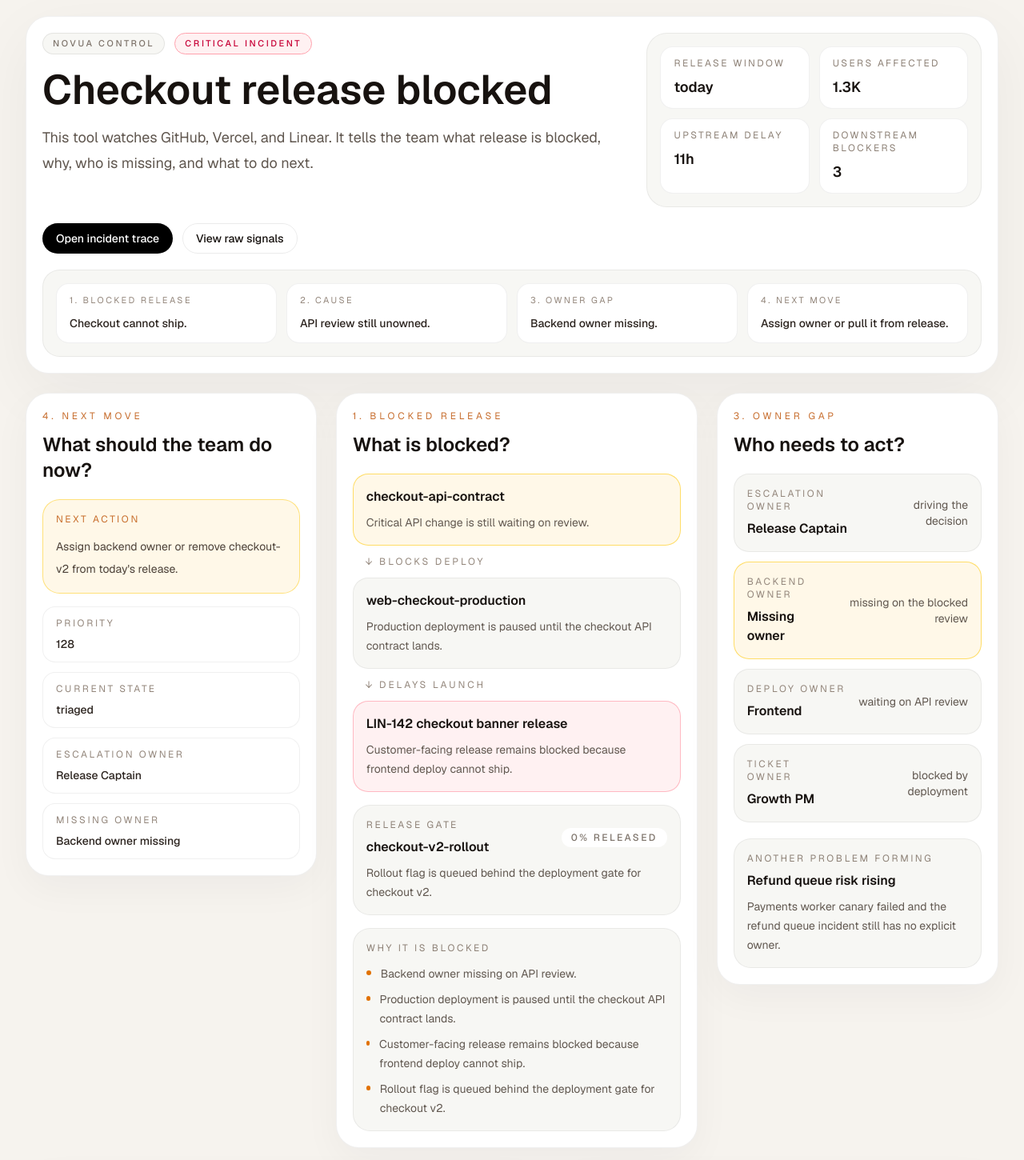
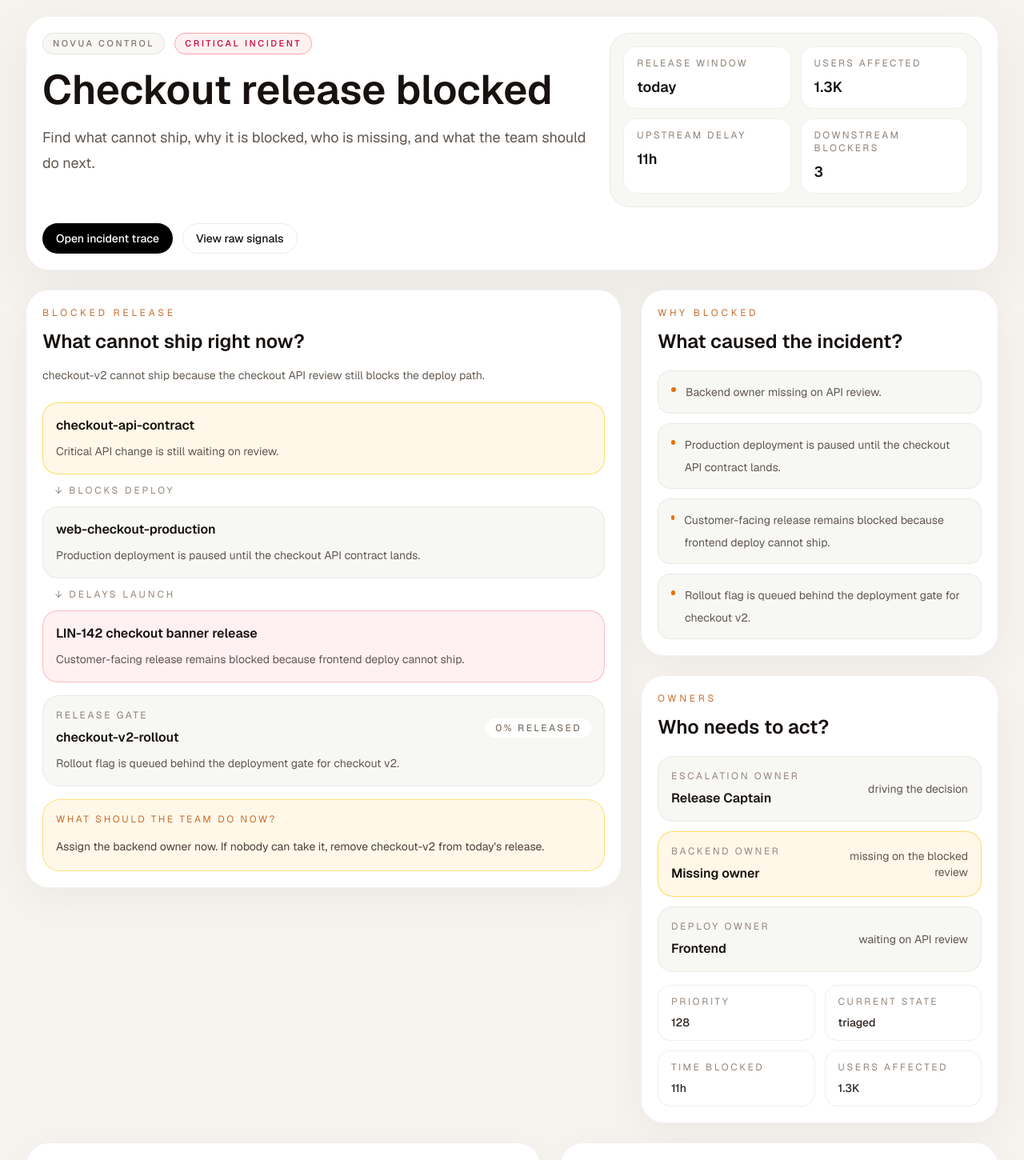
Before and after one commit to iveteamorim/novua-control, a Next.js app: page / in a window 1280 px wide. Shown: the top 1450 px of the page at 80% size. Built offline with nearby package versions, Linux system fonts and the light colour scheme.

Commit message:
refactor: simplify home console narrative

```diff
--- a/src/app/page.tsx
+++ b/src/app/page.tsx
@@ -18,7 +18,6 @@ const severityStyles = {
 export default async function Home() {
   const snapshot = await getDashboardSnapshot();
   const topAlert = snapshot.primaryAlert;
-  const secondaryAlert = snapshot.alerts[1] ?? null;
   const [sourceOverview, artifactsBySource, auditTrail] = await Promise.all([
     getSourceOverview(),
     getArtifactsBySource(),
@@ -127,8 +126,8 @@ export default async function Home() {
                 Checkout release blocked
               </h1>
               <p className="max-w-4xl text-base leading-8 text-[#5f564e] sm:text-lg">
-                This tool watches GitHub, Vercel, and Linear. It tells the team what
-                release is blocked, why, who is missing, and what to do next.
+                Find what cannot ship, why it is blocked, who is missing, and what
+                the team should do next.
               </p>
             </div>
 
@@ -163,43 +162,14 @@ export default async function Home() {
               View raw signals
             </Link>
           </div>
-
-          <div className="mt-5 grid gap-3 rounded-[1.35rem] border border-black/6 bg-[#f7f7f4] p-4 md:grid-cols-4">
-            <MiniGuideStep step="1" label="Blocked release" value="Checkout cannot ship." />
-            <MiniGuideStep step="2" label="Cause" value="API review still unowned." />
-            <MiniGuideStep step="3" label="Owner gap" value="Backend owner missing." />
-            <MiniGuideStep step="4" label="Next move" value="Assign owner or pull it from release." />
-          </div>
         </header>
 
-        <section className="grid items-start gap-6 xl:grid-cols-[0.95fr_1.18fr_0.92fr]">
+        <section className="grid items-start gap-6 xl:grid-cols-[1.25fr_0.75fr]">
           <div className="rounded-[1.8rem] border border-black/6 bg-white p-5 shadow-[0_16px_48px_rgba(17,24,39,0.04)]">
             <SectionHeader
-              eyebrow="4. Next move"
-              title="What should the team do now?"
-            />
-
-            <div className="mt-5 rounded-[1.35rem] border border-amber-300/60 bg-[#fff8e8] p-4">
-              <p className="text-xs uppercase tracking-[0.22em] text-amber-700/82">
-                Next action
-              </p>
-              <p className="mt-3 text-sm leading-7 text-[#4c4138]">
-                Assign backend owner or remove checkout-v2 from today&apos;s release.
-              </p>
-            </div>
-
-            <div className="mt-4 grid gap-3 sm:grid-cols-2 xl:grid-cols-1">
-              <CaseFact label="Priority" value={`${topAlert.riskScore}`} />
-              <CaseFact label="Current state" value={topAlert.state} />
-              <CaseFact label="Escalation owner" value={topAlert.owner ?? "Unassigned"} />
-              <CaseFact label="Missing owner" value={blockedPr?.owner ?? "Backend owner missing"} />
-            </div>
-          </div>
-
-          <div className="rounded-[1.8rem] border border-black/6 bg-white p-5 shadow-[0_16px_48px_rgba(17,24,39,0.04)]">
-            <SectionHeader
-              eyebrow="1. Blocked release"
-              title="What is blocked?"
+              eyebrow="Blocked release"
+              title="What cannot ship right now?"
+              description="checkout-v2 cannot ship because the checkout API review still blocks the deploy path."
             />
 
             <div className="mt-5 grid gap-3 lg:grid-cols-[1fr_auto_1fr_auto_1fr] xl:grid-cols-1">
@@ -242,24 +212,37 @@ export default async function Home() {
               </p>
             </div>
 
-            <div className="mt-4 rounded-[1.35rem] border border-black/6 bg-[#f7f7f4] p-4">
-              <p className="text-xs uppercase tracking-[0.22em] text-[#8d8176]">
-                Why it is blocked
+            <div className="mt-4 rounded-[1.35rem] border border-amber-300/60 bg-[#fff8e8] p-4">
+              <p className="text-xs uppercase tracking-[0.22em] text-amber-700/82">
+                What should the team do now?
               </p>
-              <ul className="mt-3 space-y-2 text-sm leading-6 text-[#615850]">
+              <p className="mt-3 text-sm leading-7 text-[#4c4138]">
+                Assign the backend owner now. If nobody can take it, remove
+                checkout-v2 from today&apos;s release.
+              </p>
+            </div>
+          </div>
+
+          <div className="space-y-6">
+            <div className="rounded-[1.8rem] border border-black/6 bg-white p-5 shadow-[0_16px_48px_rgba(17,24,39,0.04)]">
+              <SectionHeader
+                eyebrow="Why blocked"
+                title="What caused the incident?"
+              />
+
+              <ul className="mt-5 space-y-3 text-sm leading-7 text-[#615850]">
                 {criticalSignals.map((signal) => (
-                  <li key={signal} className="flex gap-3">
+                  <li key={signal} className="flex gap-3 rounded-[1rem] border border-black/6 bg-[#f7f7f4] px-4 py-3">
                     <span className="mt-2 h-1.5 w-1.5 rounded-full bg-amber-600" />
                     <span>{signal}</span>
                   </li>
                 ))}
               </ul>
             </div>
-          </div>
 
             <div className="rounded-[1.8rem] border border-black/6 bg-white p-5 shadow-[0_16px_48px_rgba(17,24,39,0.04)]">
               <SectionHeader
-              eyebrow="3. Owner gap"
+                eyebrow="Owners"
                 title="Who needs to act?"
               />
 
@@ -280,24 +263,20 @@ export default async function Home() {
                   value={blockedDeploy?.owner ?? "Frontend"}
                   status="waiting on API review"
                 />
-              <OwnerRow
-                label="Ticket owner"
-                value={blockedTicket?.owner ?? "Growth PM"}
-                status="blocked by deployment"
+              </div>
+
+              <div className="mt-4 grid gap-3 sm:grid-cols-2">
+                <CaseFact label="Priority" value={`${topAlert.riskScore}`} />
+                <CaseFact label="Current state" value={topAlert.state} />
+                <CaseFact
+                  label="Time blocked"
+                  value={`${openHours ?? snapshot.meanDecisionDelayHours}h`}
+                />
+                <CaseFact
+                  label="Users affected"
+                  value={impactedUsers ? formatCompactNumber(impactedUsers) : "1.2k"}
                 />
               </div>
-
-            <div className="mt-5 rounded-[1.35rem] border border-black/6 bg-[#f7f7f4] p-4">
-              <p className="text-xs uppercase tracking-[0.22em] text-[#8d8176]">
-                Another problem forming
-              </p>
-              <h3 className="mt-2 text-base font-semibold text-[#17120f]">
-                {secondaryAlert?.title ?? "Refund queue risk rising"}
-              </h3>
-              <p className="mt-2 text-sm leading-6 text-[#615850]">
-                {secondaryAlert?.summary ??
-                  "A secondary incident is already forming in the background while checkout remains blocked."}
-              </p>
             </div>
           </div>
         </section>
@@ -305,8 +284,8 @@ export default async function Home() {
         <section className="grid gap-6 xl:grid-cols-[1.08fr_0.92fr]">
           <div className="rounded-[1.8rem] border border-black/6 bg-white p-5 shadow-[0_16px_48px_rgba(17,24,39,0.04)]">
             <SectionHeader
-              eyebrow="2. Why it escalated"
-              title="What happened?"
+              eyebrow="Incident history"
+              title="How did it get here?"
             />
 
             <div className="mt-5 space-y-4">
@@ -342,8 +321,8 @@ export default async function Home() {
 
         <section className="rounded-[1.8rem] border border-black/6 bg-white p-5 shadow-[0_16px_48px_rgba(17,24,39,0.04)]">
           <SectionHeader
-            eyebrow="6. Signals"
-            title="Where did this evidence come from?"
+            eyebrow="Source systems"
+            title="Where is this evidence coming from?"
           />
 
           <div className="mt-5 grid gap-4 md:grid-cols-3">
@@ -463,25 +442,6 @@ function CompactFact({ label, value }: { label: string; value: string }) {
     <div className="rounded-[1rem] border border-black/6 bg-white px-4 py-3">
       <p className="text-xs uppercase tracking-[0.2em] text-[#8d8176]">{label}</p>
       <p className="mt-2 text-lg font-semibold text-[#17120f]">{value}</p>
-    </div>
-  );
-}
-
-function MiniGuideStep({
-  step,
-  label,
-  value,
-}: {
-  step: string;
-  label: string;
-  value: string;
-}) {
-  return (
-    <div className="rounded-[1rem] border border-black/6 bg-white px-4 py-3">
-      <p className="text-[11px] uppercase tracking-[0.22em] text-[#93867b]">
-        {step}. {label}
-      </p>
-      <p className="mt-2 text-sm font-medium leading-6 text-[#2c241f]">{value}</p>
     </div>
   );
 }
```
Lines whose indentation alone changed are shown as unchanged.
